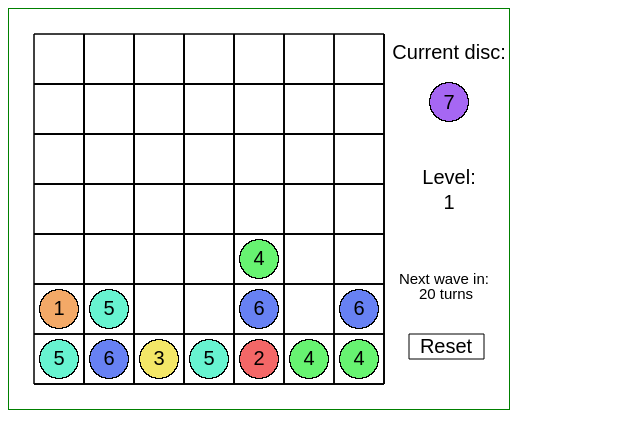
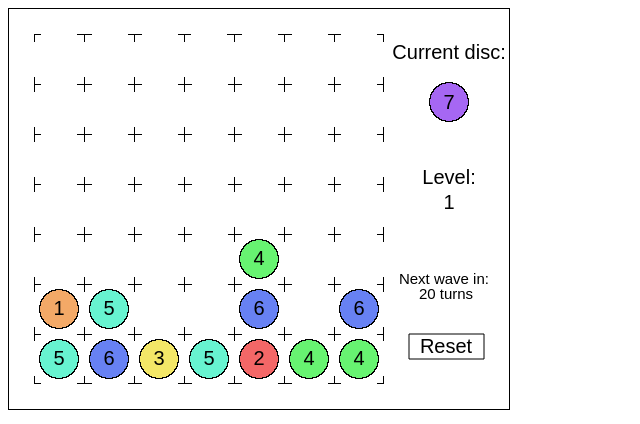
Before and after one commit to cesarsld/JS-Chain-Factor-Clone, a plain HTML site: page index.html in a window 1280 px wide. Shown: the whole page, without its empty margins (0-640 px from the left). Drawn offline with Linux system fonts and the light colour scheme.

Commit message:
code refactoring. Added new grid

```diff
--- a/index.html
+++ b/index.html
@@ -5,7 +5,7 @@
     <style>
         #myCanvas {
             position: absolute;
-            border: 1px solid green;
+            border: 1px solid black;
         }
     </style>
 </head>
@@ -19,6 +19,7 @@
     <img style="display: none;" id="stone_5" src="./GameAssets/stone_5.png" width="50" height="50" alt="5 Stone">
     <img style="display: none;" id="stone_6" src="./GameAssets/stone_6.png" width="50" height="50" alt="6 Stone">
     <img style="display: none;" id="stone_7" src="./GameAssets/stone_7.png" width="50" height="50" alt="7 Stone">
+    <img style="display: none;" id="grid" src="./GameAssets/grid.png" width="350" height="350" alt="a grid">
     <canvas id="myCanvas" width="500" height="400"></canvas>
     <script src="Drop7_GameMechanic.js"></script>
     <script>
@@ -47,11 +48,13 @@
             myGameArray[i] = new Array();
         }
         var copyOfArray;
+
+        //interval functions
         var initInterval;
         var updateInterval;
         var animationInterval;
+
         var eventEnabled = true;
-        var resetEnabled = true;
         var isGameOver = false;
         var animationNeeded = false;
         var animationRunning = false;
@@ -67,12 +70,11 @@
         var ctx = canvas.getContext("2d");
         ctx.font = "20px Arial";
         ctx.textAlign = "center";
-        UpdateCanvas();
 
 
         function initGame() {
             initGameArray(myGameArray);
-            initInterval = setInterval(executeInit, 2);//make it more slick maybe adding same function but with no animationor update canvas.
+            initInterval = setInterval(executeInit, 2);
         }
 
         function gameOverCheck() {
@@ -101,14 +103,12 @@
                 myGameArray[i] = new Array();
             }
             eventEnabled = true;
-            resetEnabled = true;
             isGameOver = false;
             animationNeeded = false;
             animationRunning = false;
             dropAnimatoinNeeded = true;
             stonesPushed = false;
             frameCounter = 0;
-
             ticks = 0;
             turnCount = 20;
             level = 1;
@@ -122,8 +122,9 @@
 
             if (arraysEqual(myGameArray, copyOfArray)) {
                 clearInterval(initInterval);
+                Update();
             }
-            Update();
+
         }
 
         //core function of game
@@ -133,8 +134,8 @@
                     dropAnimation();
                 }
                 else {
-                    ticks++;
                     if (!animationNeeded && !animationRunning) {
+                        ticks++;
                         if (ticks * 40 <= 320) return;
                         ticks = 0;
                         copyOfArray = deepCopyArray(myGameArray);
@@ -147,23 +148,18 @@
                         updateAnimation();
                         return;
                     }
-                    //spliceGaps(myGameArray);
                     copyOfArray = deepCopyArray(myGameArray);
                     spliceOuterChainGap(myGameArray);
-
                     if (containsGaps(myGameArray)) {
-                            animationNeeded = true;
-                            return;
+                        animationNeeded = true;
+                        return;
                     }
-
-                    //Update();
-
                     if (arraysEqual(myGameArray, copyOfArray)) {
                         if (turnCount == 0) {
                             turnCount = 20 - level;
                             if (turnCount < 5) turnCount = 5;
                             level++;
-                            if (!stonesPushed){
+                            if (!stonesPushed) {
                                 PushStones(myGameArray);
                                 stonesPushed = true;
                             }
@@ -185,15 +181,12 @@
         }
 
         function onMouseHover(event) {
-            //console.log("hover");
             if (eventEnabled) {
                 if (event.x >= 25 + pushableAreaOffset && event.x <= 375 + pushableAreaOffset && event.y >= 25 && event.y <= 375) {
                     for (var i = 1; i < 8; i++) {
                         if (event.x < 25 + pushableAreaOffset + 50 * i) {
                             if (myGameArray[i - 1].length < 7) {
-                                clearCanvas();
-                                onlyCanvas();
-                                UpdateCanvas();
+                                Update();
                                 if (newDisctoAdd == -2) {
                                     ctx.drawImage(document.getElementById("perfectStone"), 50 * (i) - 25, 25);
                                 }
@@ -231,35 +224,19 @@
                         }
                     }
                     newDisctoAdd = Math.floor(Math.random() * 8 + 1);
-                    //newDisctoAdd = -2;
                     if (newDisctoAdd == 8) newDisctoAdd = -2;
-                    //Update();
                     var isCombo = true;
-                    //setTimeout(() => { updateInterval = setInterval(executeAndUpdate, 40); }, 250);
                     updateInterval = setInterval(executeAndUpdate, 40);
-                    //executeAndUpdate();
                 }
             }
-            if (resetEnabled) {
-                if (event.x >= 400 + pushableAreaOffset && event.x <= 475 + pushableAreaOffset && event.y >= 335 && event.y <= 360) {
-                    console.log("reset");
-                    resetArray();
-                }
+            if (event.x >= 400 + pushableAreaOffset && event.x <= 475 + pushableAreaOffset && event.y >= 335 && event.y <= 360) {
+                resetArray();
             }
         }
         function onlyCanvas() {
-            ctx.rect(25, 25, 350, 350);
-            ctx.stroke();
+            ctx.drawImage(document.getElementById("grid"), 25, 25);
             ctx.rect(400, 325, 75, 25);
             ctx.stroke();
-            ctx.beginPath();
-            for (var i = 50; i < 375; i += 50) {
-                ctx.moveTo(25 + i, 25);
-                ctx.lineTo(25 + i, 375);
-                ctx.moveTo(25, 25 + i);
-                ctx.lineTo(375, 25 + i)
-                ctx.stroke();
-            }
             ctx.fillText("Current disc:", 440, 50);
             ctx.fillText("Level:", 440, 175);
             ctx.fillText(level, 440, 200);
@@ -276,28 +253,8 @@
                 ctx.fillText(newDisctoAdd, 440, 100);
             }
         }
-        //obsolete function, still in use. Plans to remove it
-        function UpdateCanvas() {
-            ctx.rect(25, 25, 350, 350);
-            ctx.stroke();
-            ctx.rect(400, 325, 75, 25);
-            ctx.stroke();
-            ctx.beginPath();
-            for (var i = 50; i < 375; i += 50) {
-                ctx.moveTo(25 + i, 25);
-                ctx.lineTo(25 + i, 375);
-                ctx.moveTo(25, 25 + i);
-                ctx.lineTo(375, 25 + i)
-                ctx.stroke();
-            }
-            ctx.fillText("Current disc:", 440, 50);
-            ctx.fillText("Level:", 440, 175);
-            ctx.fillText(level, 440, 200);
-            ctx.fillText("Reset", 437, 344);
-            ctx.font = "15px Arial";
-            ctx.fillText("Next wave in: ", 437, 275);
-            ctx.fillText(turnCount + " turns", 437, 290);
-            ctx.font = "20px Arial";
+
+        function updateGameInfo() {
             for (var i = 0; i < myGameArray.length; i++) {
                 for (var j = 0; j < myGameArray[i].length; j++) {
                     if (myGameArray[i][j] == -2) {
@@ -320,12 +277,7 @@
                 ctx.fillText(newDisctoAdd, 440, 100);
             }
         }
-        function updateAnimation() {
-            animationRunning = true;
-            blocksLengthToDrop = returnDroppingArray(myGameArray);
-            animate();
 
-        }
         function dropAnimation() {
             frameCounter++;
             var maxLength = 7 - myGameArray[dropArrayIndex].length;
@@ -368,7 +320,9 @@
                 frameCounter = 0;
             }
         }
-        function animate() {//fix issue where block wont fall totally because void separating it with next block
+        function updateAnimation() {//fix issue where block wont fall totally because void separating it with next block
+            animationRunning = true;
+            blocksLengthToDrop = returnDroppingArray(myGameArray);
             frameCounter++;
             var frameSpeed = 10;
             var maxLength = blocksLengthToDrop[0][0];
@@ -414,18 +368,16 @@
             }
             if (maxLength * 50 <= frameCounter * frameSpeed) {
                 animationNeeded = false;
-                //animationRunning = false;
                 frameCounter = 0;
-                //clearInterval(animationInterval);
             }
         }
         function clearCanvas() {
             ctx.clearRect(0, 0, canvas.width, canvas.height);
         }
-        //potentially obsolete
         function Update() {
             clearCanvas();
-            UpdateCanvas();
+            onlyCanvas();
+            updateGameInfo();
         }
 
     </script>
```
Also changed, not shown: Drop7_GameMechanic.js (+1 -16 lines), GameAssets/grid.png (added), 1 other file.
